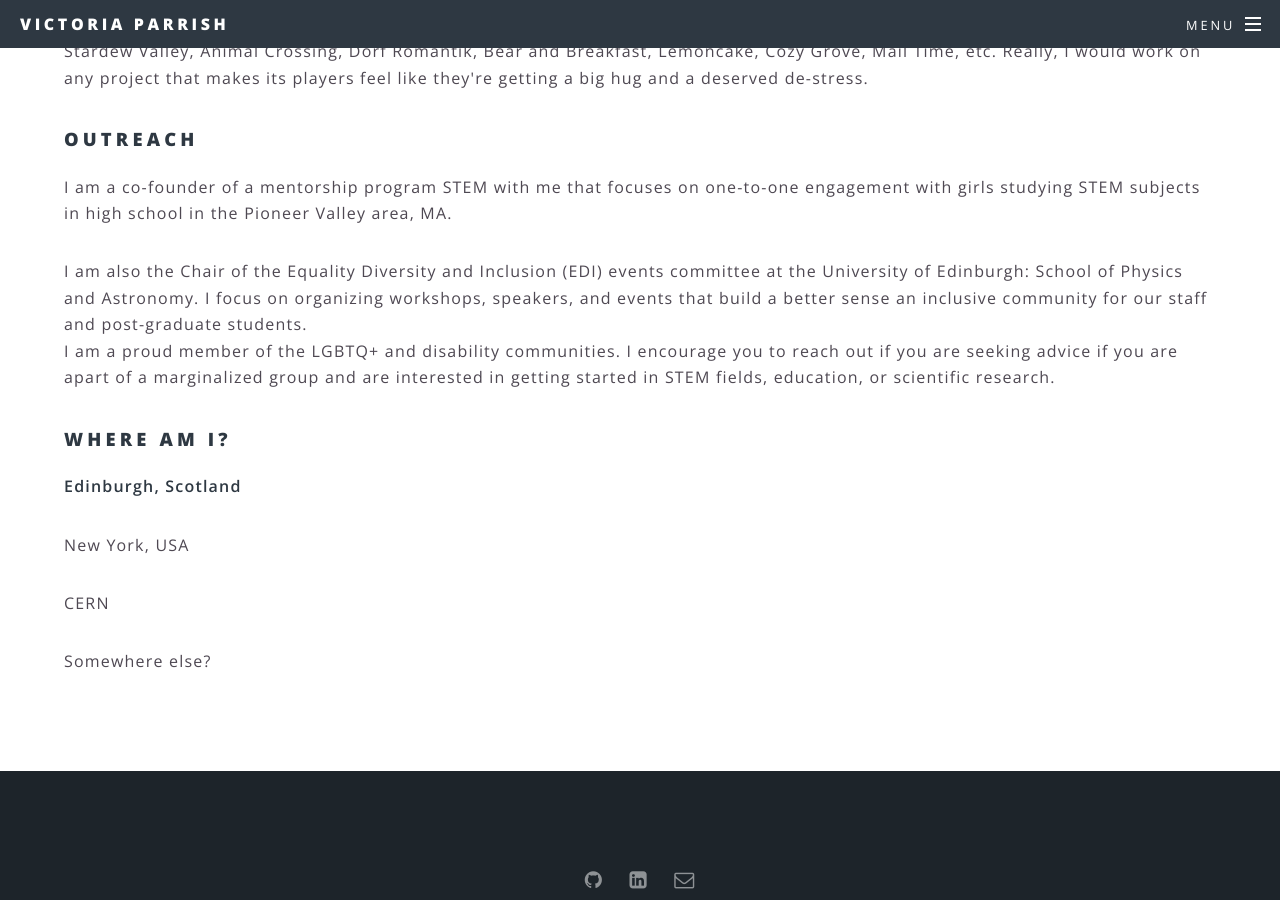
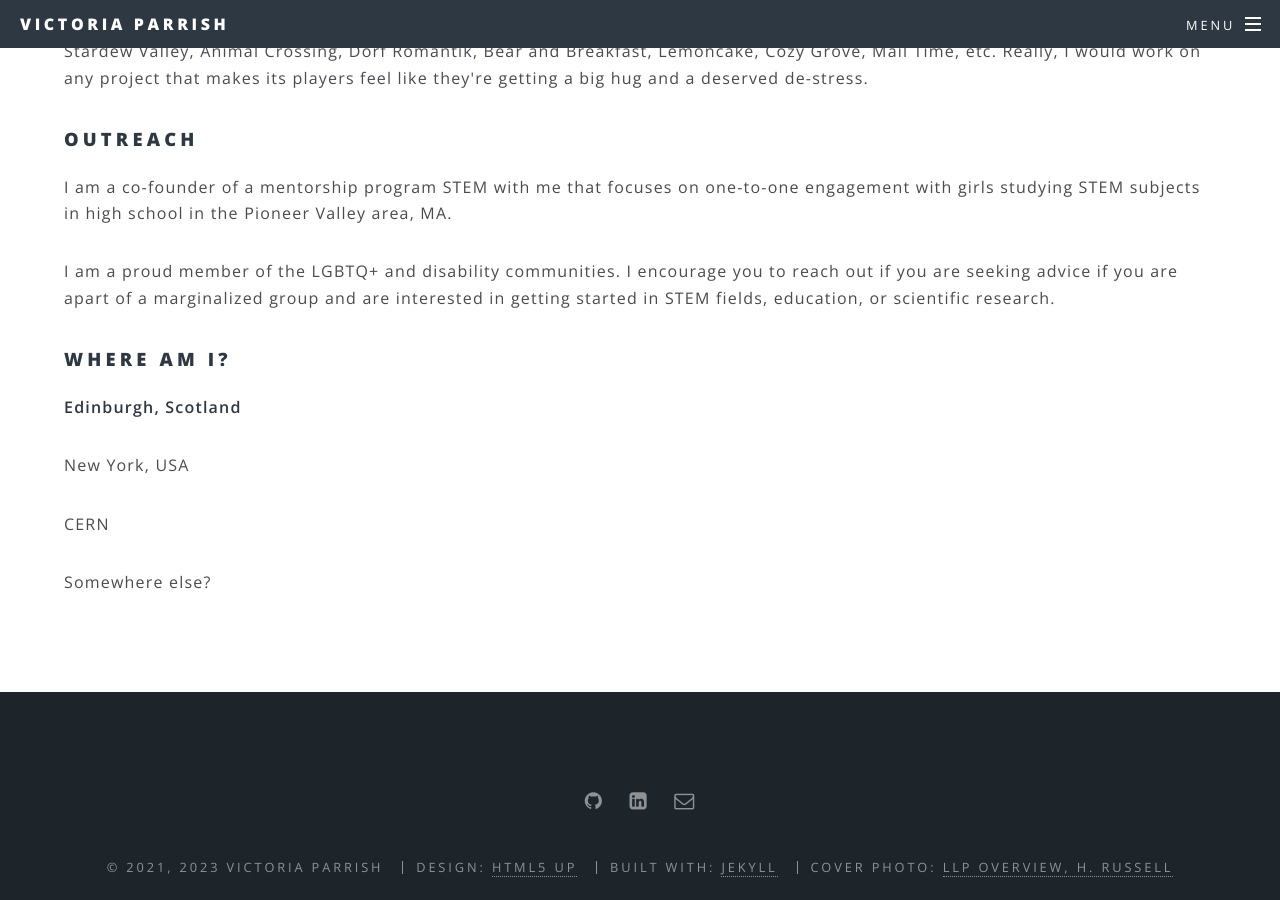
Before and after one commit to victoria-parrish/victoria-parrish.github.io, a Jekyll site: the page built from about.html, in a window 1280 px wide and 900 px high, scrolled down 777 px. Built offline with Jekyll 4.4.1, drawn with Linux system fonts in a browser that asks for light colours.

Commit message:
Update about.html

```diff
--- a/about.html
+++ b/about.html
@@ -19,8 +19,6 @@ title: about
 
 	<p>
 	I am a co-founder of a mentorship program <italic> STEM with me </italic> that focuses on one-to-one engagement with girls studying STEM subjects in high school in the Pioneer Valley area, MA.
-	</p>
-	I am also the Chair of the Equality Diversity and Inclusion (EDI) events committee at the University of Edinburgh: School of Physics and Astronomy. I focus on organizing workshops, speakers, and events that build a better sense an inclusive community for our staff and post-graduate students.
 	<p>
 	I am a proud member of the LGBTQ+ and disability communities. I encourage you to reach out if you are seeking advice if you are apart of a marginalized group and are interested in getting started in STEM fields, education, or scientific research.
 	</p>
```
